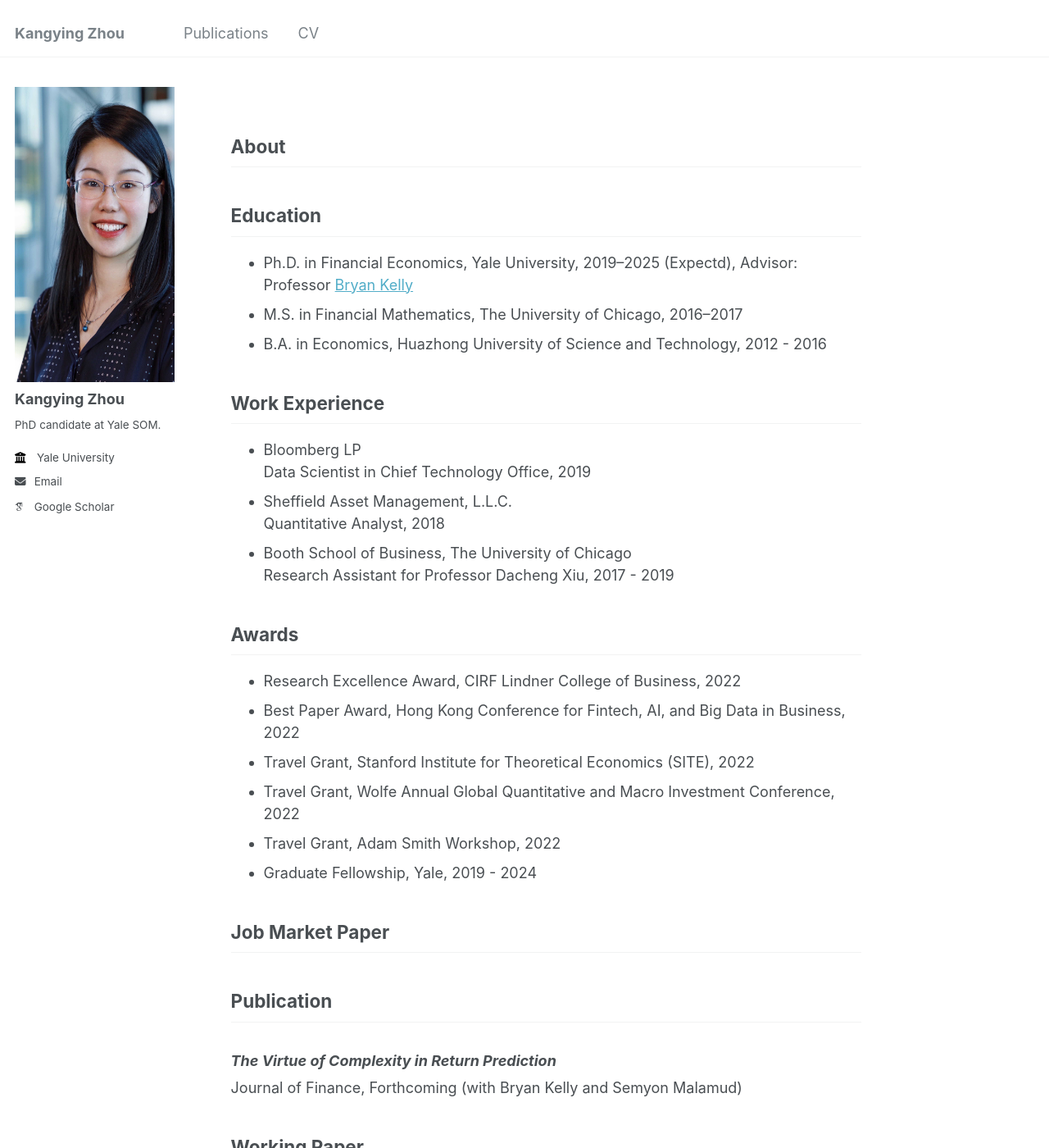
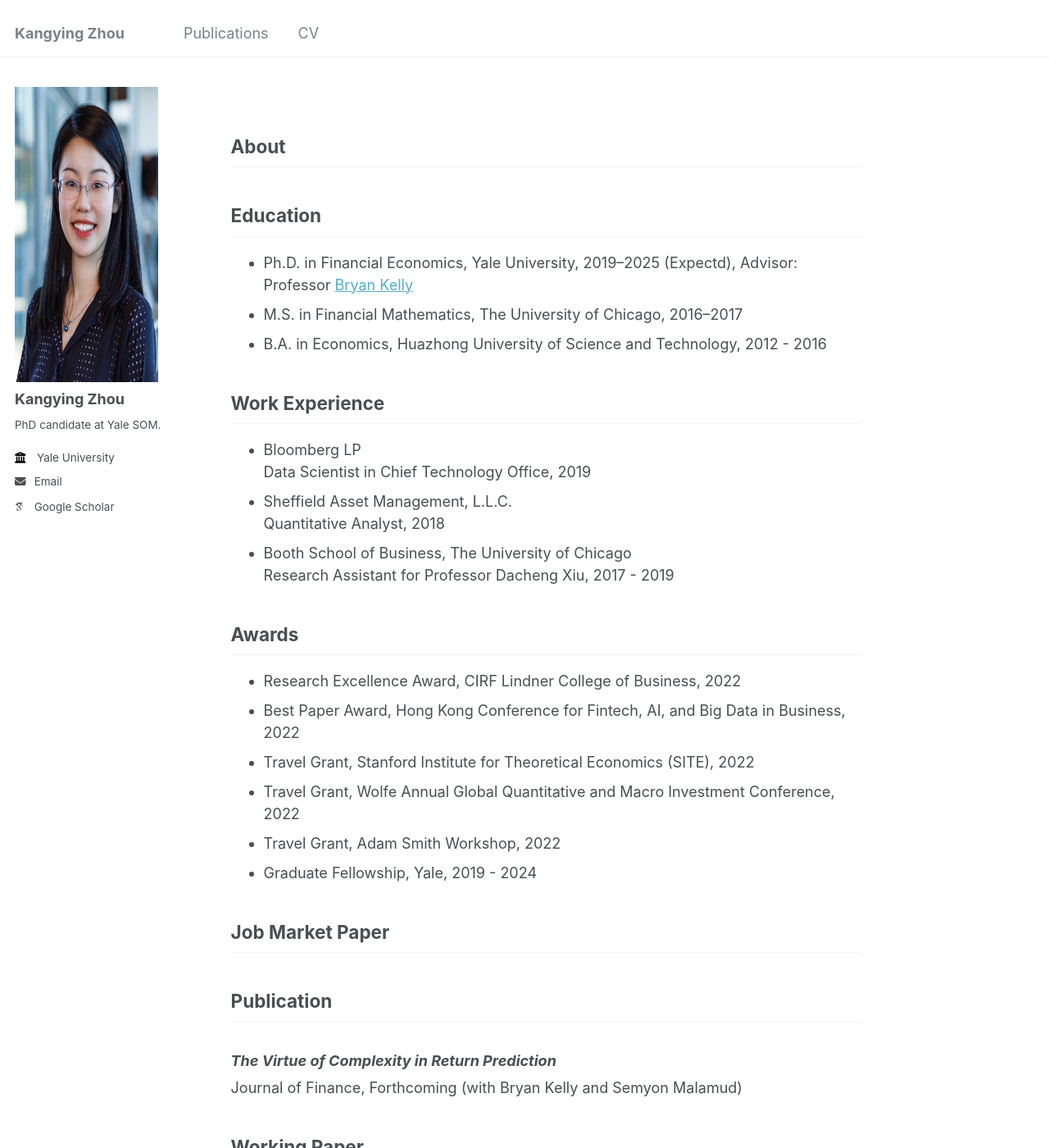
Before and after one commit to rosieli5/rosieli5.github.io, a Jekyll site: the page built from _pages/about.md, in a window 1280 px wide and 1400 px high. Shown: the whole window at 82% size. Built offline with Jekyll 4.4.1, drawn with Linux system fonts in a browser that asks for light colours; some web fonts are replaced.

Commit message:
Update _sidebar.scss

```diff
--- a/_sass/_sidebar.scss
+++ b/_sass/_sidebar.scss
@@ -96,7 +96,7 @@
      //zhege shi wangye banben
   img {
     // max-width: 175px;
-    max-width: 240px;
+    max-width: 175px;
     max-height: 360px;
 
     // border-radius: 50%;
```
